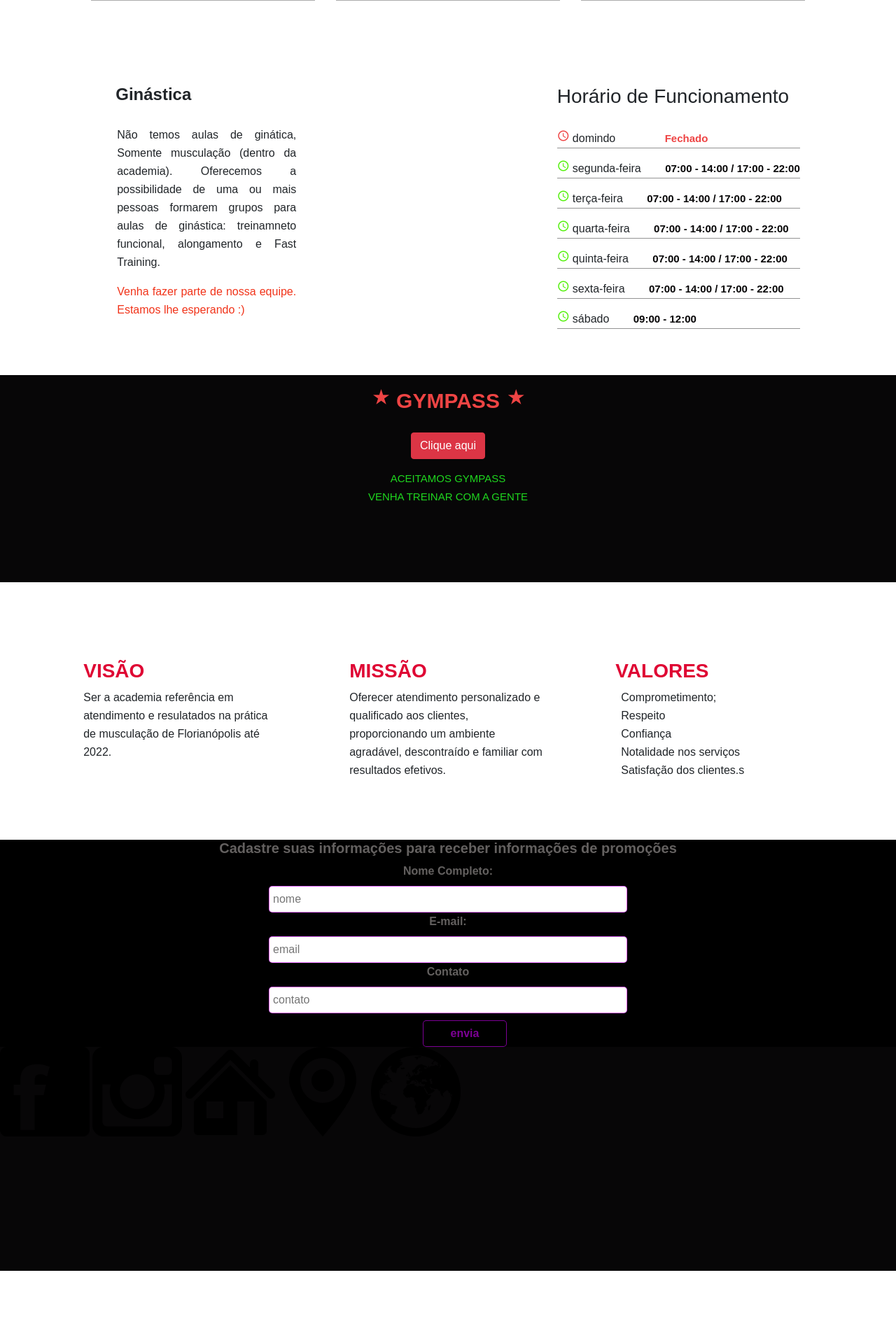
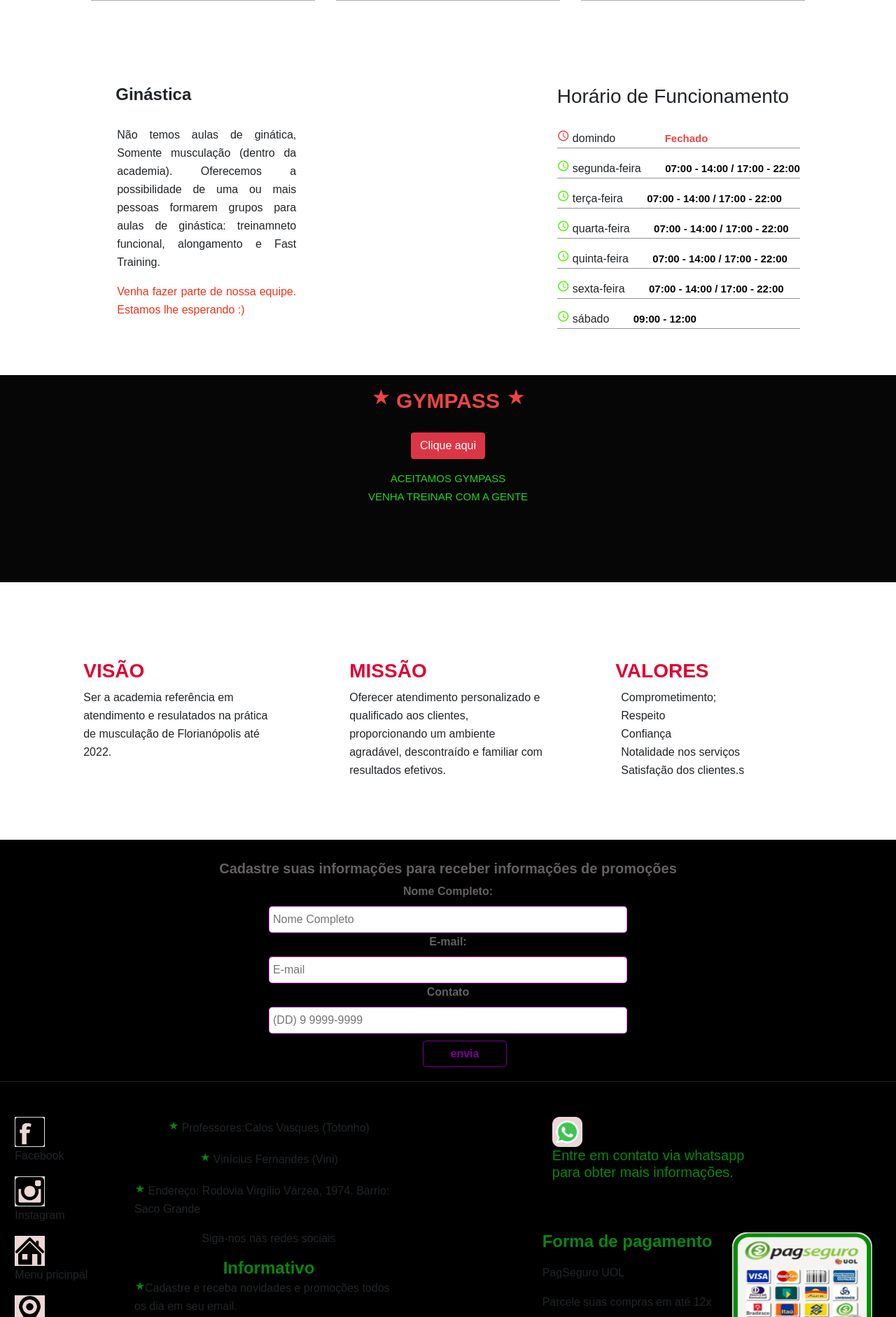
Before and after one commit to danilo992/public_php, a PHP site: page / in a window 1280 px wide. Shown: the part 3158-5040 px from the top of the page at 70% size. Before the commit the page ends 4974 px from the top, so only its background shows below. Run offline with PHP 8.4, Linux system fonts and the light colour scheme.

Commit message:
add no footer o links da redes sociais, endereços, informações pague seguro e fiz uma section formulario

```diff
--- a/css/style.css
+++ b/css/style.css
@@ -398,26 +398,16 @@ article h3 {
 }
 /*fim metodologi*/
 
-/*aside*/
-aside {
-    background-color: #070607;
-    height: 40vh;
+/*formulario php*/
+.container-formulario {
+    padding: 29px;
 }
-
-aside h5 {
-    text-align: center;
-    color: #FFF;
-    padding-top: 7px;
-}
-
-/*fim aside*/
-
-/*formulario php*/
 
 .container-formulario, form {
     display: flex;
     flex-direction: column;
     background-color: #000;
+    padding-bottom: 10px;
 }
 
 .container-formulario h5, label {
@@ -431,7 +421,7 @@ form {
 
 input[type=submit] {
     color: rgba(211, 0, 253, 0.589);
-    background-color: rgba(0, 0, 0, 0.938);
+    background-color: #000;
     width: 120px;
     margin-top: 10px;
     margin-left: 220px;
@@ -442,11 +432,76 @@ input {
     padding: 5px;
     border: 0.1px solid rgba(211, 0, 253, 0.589);
     border-radius: 5px;
-
+    color: #000;
 }
 /*fim formulario*/
 
 /*footer*/
+footer {
+    display: flex !important;
+    background-color: #000;
+    height: 88vh;
+    width: 100vw;
+    padding-top: 50px;
+    border-top: 1px solid rgba(209, 191, 191, 0.171);
+}
+
+footer img {
+    background-color: rgb(238, 214, 214);
+    width: 43px;
+    border: 1px solid rgb(226, 222, 222);
+}
+
+aside {
+    width: 10vw;
+}
+
+.footer-aside {
+    width: 50vw;
+}
+
+.footer-aside a {
+    display: flex;
+    justify-content: center;
+    color: #0ec518ad;
+    margin: 0 0 0 -25px;
+    text-decoration: none;
+}
+
+.footer-aside a:hover {
+    display: flex;
+    justify-content: center;
+    color: #c2c50ea2;
+    margin: 0 0 0 -25px;
+    text-decoration: none;
+}
+
+.footer-aside img {
+    border-radius: 10px;
+}
+
+.pagseguro {
+    display: flex;
+    justify-content: flex-end;
+    margin-top: 50px;
+    width: 48vw;
+}
+
+.pagseguro p {
+    width: 21vw;
+}
+
+.pagseguro img {
+    width: 200px;
+    height: 230px;
+    border-radius: 20px;
+}
+
+.endereco {
+    width: 30vw;
+    display: flex;
+    flex-direction: column;
+}
 
 /*fim-footer*/
 
--- a/index.html
+++ b/index.html
@@ -45,11 +45,11 @@
               </ol>
               <div class="carousel-inner">
                 <div class="carousel-item active">
-                  <img src="img/09.jpeg" class="d-block w-100" alt="...">
+                  <img src="img/logo4.jpeg" class="d-block w-100" alt="...">
                   <div class="carousel-caption d-none d-md-block">
                     <h5>Fitness Point</h5>
                     <p></p>
-                    <p>a pharetra augue mollis interdum.</p>
+                    <p>Confira nossos planos</p>
                   </div>
                 </div>
               </div>
@@ -323,11 +323,11 @@
                   <h5>Cadastre suas informações para receber informações de promoções</h5>
                   <form method="POST" action="#">
                       <label>Nome Completo:</label>
-                          <input type="text" name="full_name" id="full_name" placeholder="nome" maxlength="80" required>
+                          <input type="text" name="full_name" id="full_name" placeholder="Nome Completo" maxlength="80" required>
                       <label>E-mail:</label>
-                          <input type="email" name="email" id="email" placeholder="email" required>
+                          <input type="email" name="email" id="email" placeholder="E-mail" required>
                       <label>Contato</label>
-                      <input type="text" name="numero" id="numero" placeholder="contato" required>
+                      <input type="text" name="numero" id="numero" placeholder="(DD) 9 9999-9999">
                      <input type="submit" value="envia">
                   </form>
               </section>
@@ -336,12 +336,64 @@
     <!--FIM MAIN-->
     <!--footer-->
     <footer>
-      <aside>
-        <img src="img/facebook_2.png">
-        <img src="img/instagram.png">
-        <img src="img/home.png">
-        <img src="img/pin_2.png">
-        <img src="img/globe.png">
+      <!--aside 1-->
+      <aside class="list-redes-social">
+        <figure><img src="img/facebook_2.png">
+          <figcaption>Facebook</figcaption>
+        </figure>
+        <figure><img src="img/instagram.png">
+          <figcaption>Instagram</figcaption>
+        </figure>
+        <figure><img src="img/home.png">
+          <figcaption>Menu pricinpal</figcaption>
+        </figure>
+        <figure><img src="img/pin_2.png">
+          <figcaption>Localização</figcaption>
+        </figure>
+        <figure><img src="img/globe.png">
+          <figcaption>Goolge</figcaption>
+        </figure>
+      </aside>
+
+      <!--aside 2-->
+      <aside class="endereco">
+        <p><strong>&#8902;</strong> Professores:Calos Vasques (Totonho)</p>
+        <p><strong>&#8902;</strong> Vinícius Fernandes (Vini)</p>
+
+          <address>
+            <strong>&#8902;</strong> Endereço: Rodovia Virgílio Várzea, 1974. Barrio: Saco Grande
+          </address>
+      <p>Siga-nos nas redes sociais</p>
+      <strong>Informativo</strong>
+      <p><strong>&#8902;</strong>Cadastre e receba novidades e promoções todos os dia em seu email. </p>
+      <p id="fechado"> <strong class="material-icone">  <i class="material-icons">schedule</i> </strong> domindo <strong class="fechado"> Fechado </strong> </p>
+      <p id="verde"> <span class="material-icone">  <i class="material-icons">schedule</i> </span> segunda à sexta <span> 07:00 - 14:00 / 17:00 - 22:00 </span> </p>
+      <p id="verde"> <span class="material-icone">  <i class="material-icons">schedule</i> </span> sábado <span class="horas"> 09:00 - 12:00 </span> </p>
+    </aside>
+
+
+
+      <!--aside 3-->
+      <aside class="footer-aside">
+        <a href="https://wa.me/5548988332008?text=Olá,%20tudo%20bem?%20gostaria%20de%20mais%20informaçõe%20sobre%20Fitness%20Point" target="_banck">
+          <figure><img src="img/icons8-cor-50.png" alt="whatsapp" title="whatsapp">
+            <figcaption><h5>Entre em contato via whatsapp<br> para obter mais informações.</h5></figcaption>
+          </figure>
+        </a>
+        <aside class="pagseguro">
+          <aside>
+            <p><strong>Forma de pagamento</strong></p>
+            <p>PagSeguro UOL</p>
+            <p>Parcele suas compras em até 12x</p>
+            <p>
+              O PagSeguro oferece diversas formas de pagamento.
+              Escolhs o que quiser e pague da maneira que achar melhor!
+            </p>
+          </aside>
+          <figure><img src="img/banner-pagseguro.png" alt="pagseguro" title="pagseguro">
+            <figcaption></figcaption>
+          </figure>
+        </aside>
       </aside>
 
     </footer>
```
Also changed, not shown: img/Screenshot from 2019-09-19 00-59-23.png (deleted), img/banner-pagseguro.png (added), img/icons8-cor-50.png (added).
